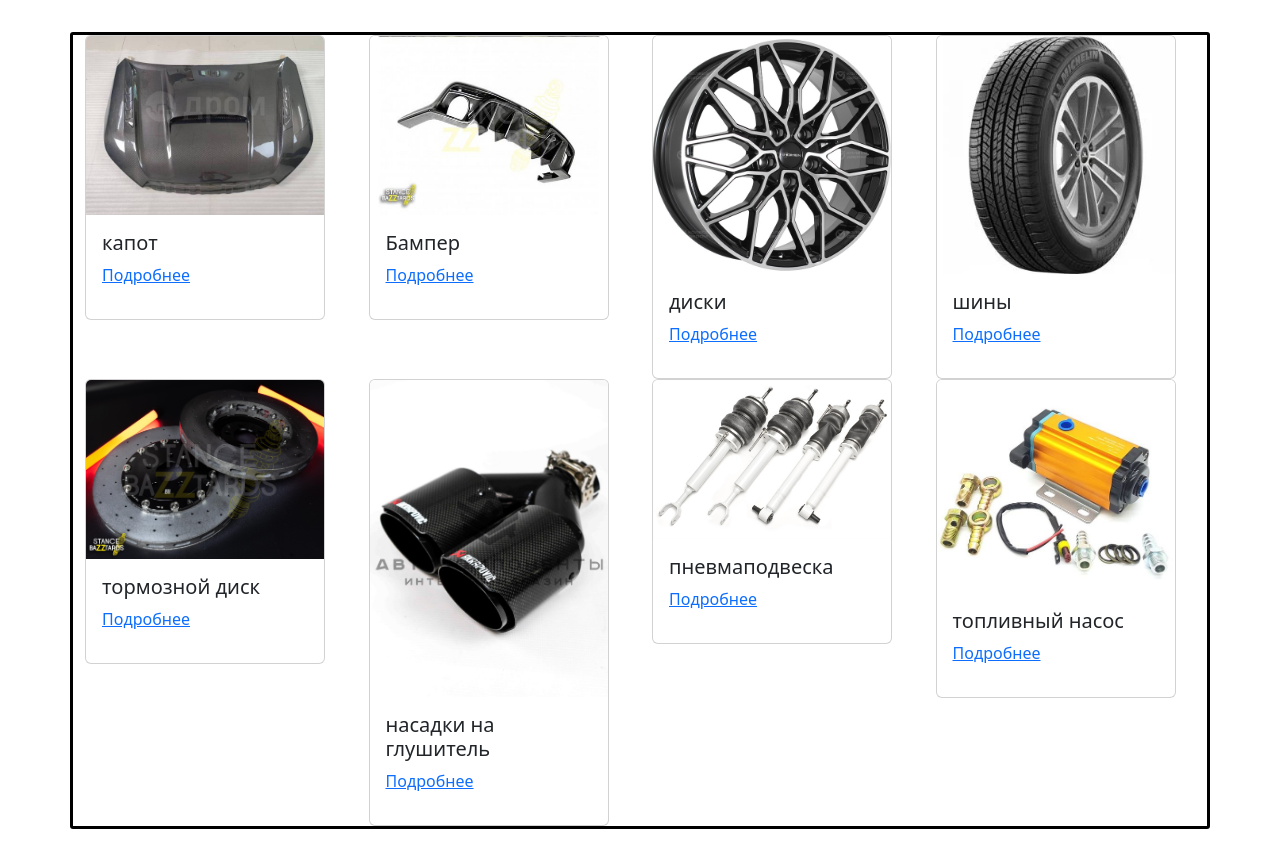
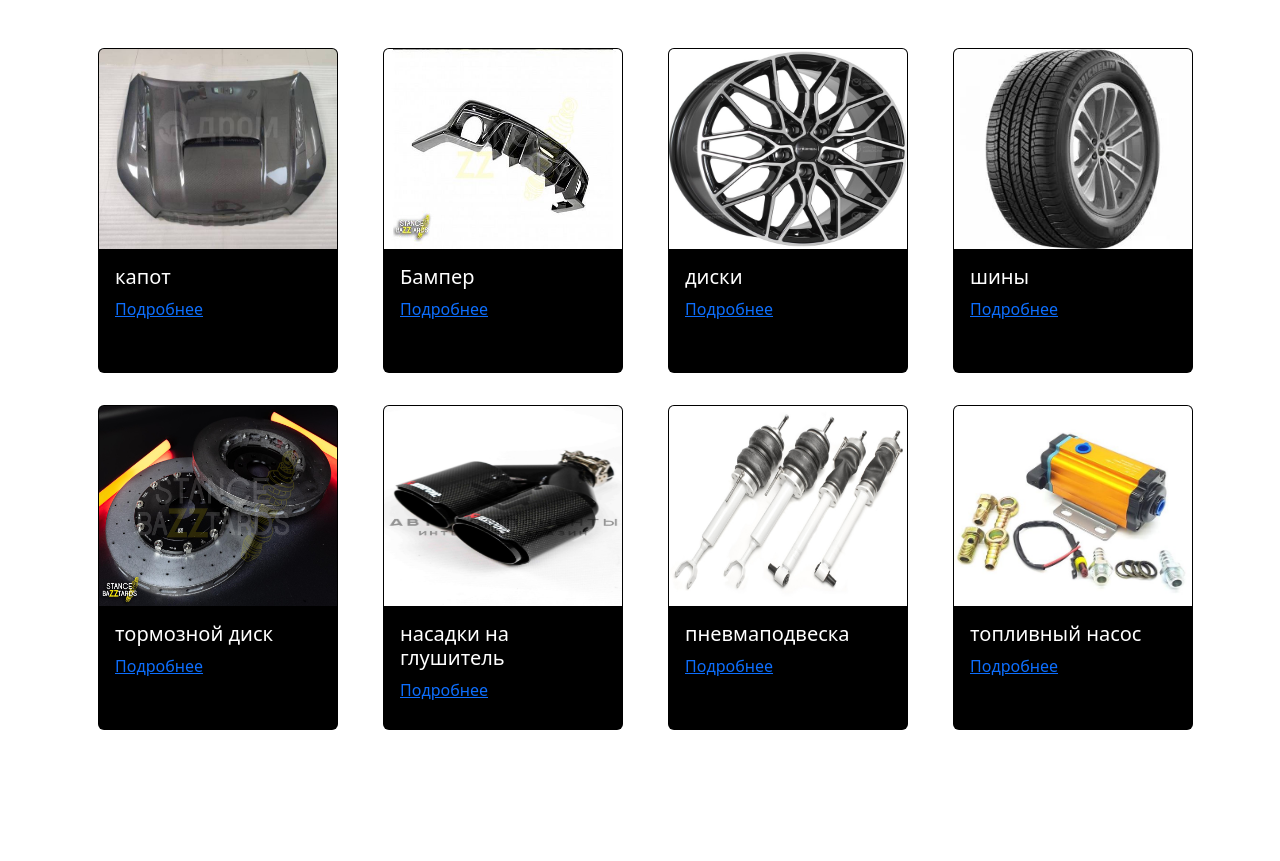
Before and after one commit to ngminkiet/avtozapchasti, a Django app: page /items/ in a window 1280 px wide. Shown: the part 80-941 px from the top of the page. After the commit the page ends 810 px from the top, so only its background shows below. Run offline with Django 5.2, Linux system fonts and the light colour scheme; data comes from the database, SQL or seed files in the repository; both versions use the stored data as it was after the commit; some libraries are stand-ins or nearby versions.

Commit message:
изменил иконку товара

```diff
--- a/avtozapchasti/avtozapchasti_app/static/css/item.css
+++ b/avtozapchasti/avtozapchasti_app/static/css/item.css
@@ -23,13 +23,28 @@
     font-style: italic;
 }
 
-.item-container {
+/* .item-container {
     border: solid;
     border-color: black;
     border-radius: 3px;
+} */
+
+/* .item-container:hover {
+    background-color: white;
+    cursor: pointer;
+} */
+
+.my-card {
+    margin: 1rem;
+    height: 325px;
+    background-color: black;
+    color: white;
 }
 
-.item-container:hover {
-    background-color: white;
+.my-card:hover {
     cursor: pointer;
 }
+
+.my-card-img {
+    height: 200px;
+}
--- a/avtozapchasti/avtozapchasti_app/templates/item_template.html
+++ b/avtozapchasti/avtozapchasti_app/templates/item_template.html
@@ -83,7 +83,6 @@
                     <p id="item-material">Материал: {{ item.material }}</p>
                     <p id="item-type">Тип товара: {{ item.clothing_type }}</p>
                     <p id="item-color">Цвет: {{ item.clothing_color }}</p>
-                    <p id="item-size">Размер: {{ item.clothing_size }}</p>
                 </div>
             </div>
         </main>
--- a/avtozapchasti/avtozapchasti_app/templates/items_list.html
+++ b/avtozapchasti/avtozapchasti_app/templates/items_list.html
@@ -72,14 +72,12 @@
   </div>
 </nav>
 
-
-
   <div class="container" id="item">
       <div class="row item-container">
         {% for item in items_list %}
         <div class="col-3">
-                        <div class="card" style="width: 15rem;">
-                            <img src={{ item.photo.url }} class="card-img-top" alt={{ item.item_title }}>
+              <div class="card my-card" style="width: 15rem;"  onclick="window.location='/item/{{ item.id }}';">
+                  <img src={{ item.photo.url }} class="card-img-top my-card-img" alt={{ item.item_title }}>
                   <div class="card-body">
                       <h5 class="card-title">{{ item.item_title }}</h5>
                       <!-- <p class="card-text">S{{ item.description }}</p> -->
```
Also changed, not shown: avtozapchasti/db.sqlite3, avtozapchasti/media/диски.jpg (added), avtozapchasti/media/капотбмв.jpg (added), avtozapchasti/media/капотик.jpg (added), avtozapchasti/media/насадка.jpg (added), avtozapchasti/media/насадки.jpg (added), avtozapchasti/media/пневмаподвеска.jpg (added), avtozapchasti/media/субарик.jfif (added), avtozapchasti/media/топливный_насос.jpg (added), avtozapchasti/media/тормозной_диск.jpg (added), avtozapchasti/media/шины.webp (added). Lines whose indentation alone changed are shown as unchanged.
